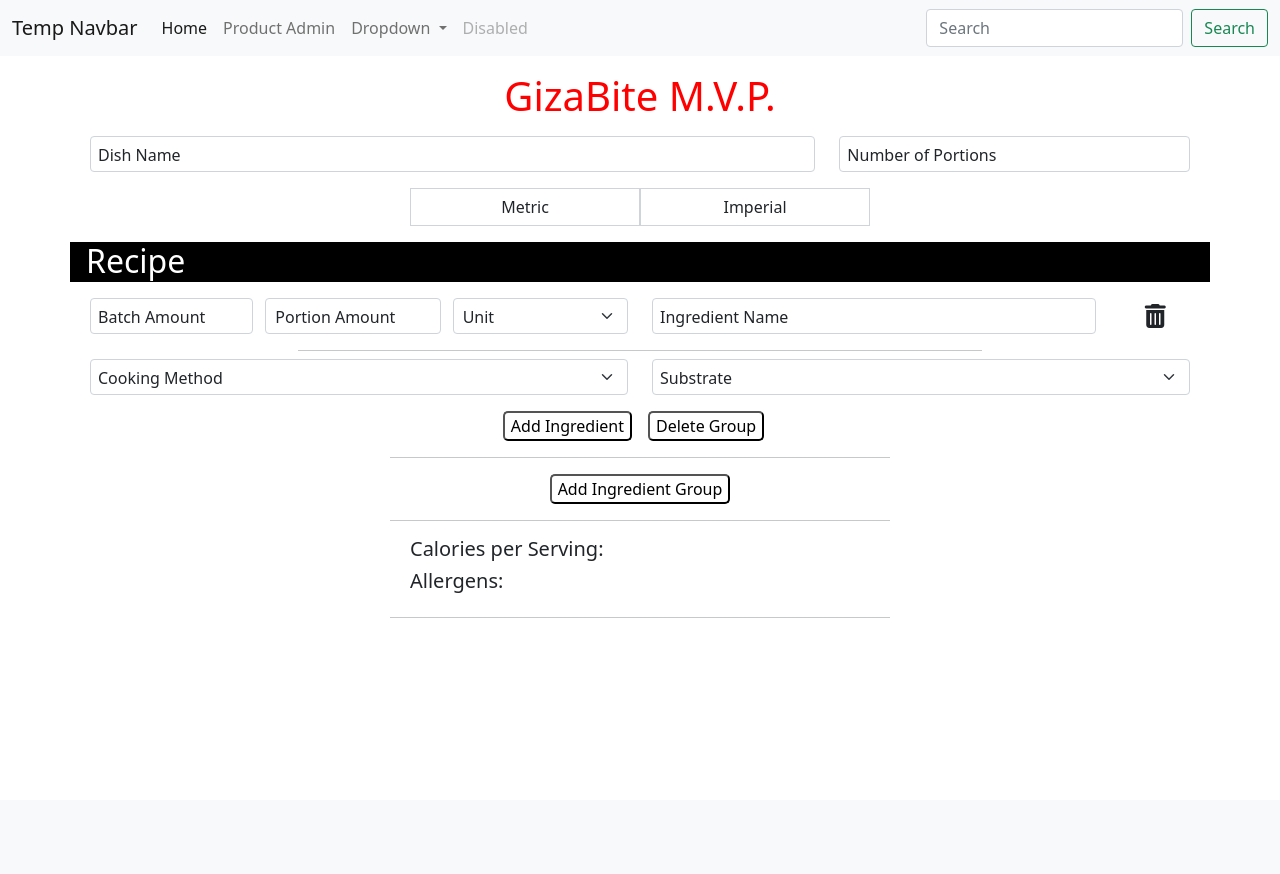
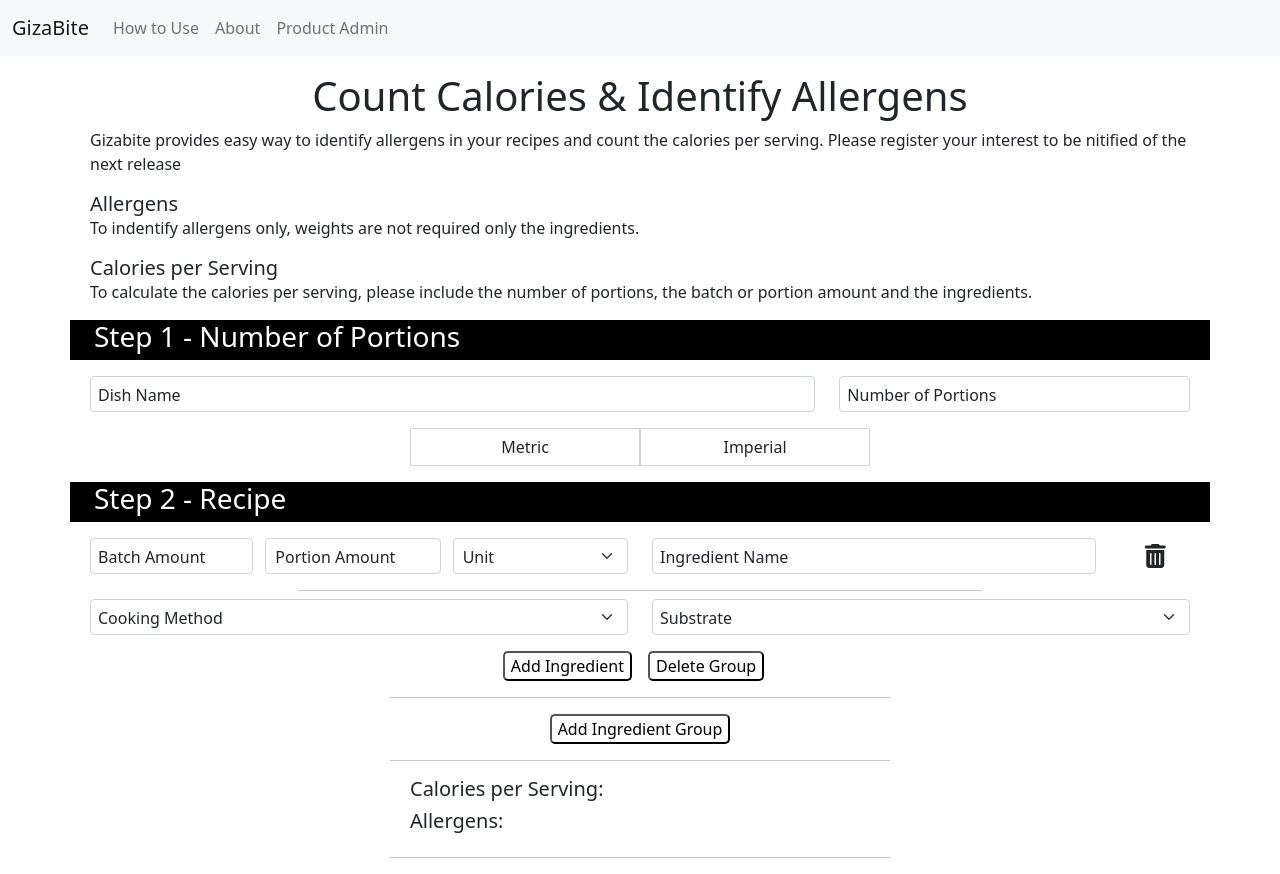
Before and after one commit to CathalDolan/GizaBiteMVP, a Django app: page / in a window 1280 px wide. Before the commit the page ends 618 px from the top, so only its background shows below. Run offline with Django 4.2, Linux system fonts and the light colour scheme.

Commit message:
About Page created and connected to navbar

```diff
--- a/home/static/css/home.css
+++ b/home/static/css/home.css
@@ -8,11 +8,11 @@
     margin-right: auto;
 }
 
+h2 {
+    font-size: 20px;
+}
+
 /*---------------------- Colours - Start ---------------------*/
-
-h1 {
-    color: red;
-}
 
 a {
     color: black;
@@ -115,7 +115,7 @@
     box-shadow: 1px 1px black;
 }
 
-/*--------------- HR STyling Start ---------------*/
+/*--------------- HR Styling Start ---------------*/
 
 .third-hr {
     width: 33.3%;
@@ -183,3 +183,4 @@
     font-size: .7rem;
     text-align: right;
 }
+/*--- Floating Label End ---*/
--- a/home/templates/home/index.html
+++ b/home/templates/home/index.html
@@ -33,8 +33,38 @@
 </ul>
 {% endfor %} -->
     <div class="container mx-auto">
-        <h1 class="heading text-center mt-3">GizaBite M.V.P.</h1>
-
+        <div class="row mx-2">
+            <div class="col-12">
+                <h1 class="heading text-center mt-3">Count Calories & Identify Allergens</h1>
+            </div>
+            <div class="col-12 mb-0">
+                <p class="mb-0">Gizabite provides easy way to identify allergens in your recipes and count the calories per serving.
+                                Please register your interest to be nitified of the next release</p>
+                <!-- <p class="ms-3 mb-0">&#x2022; Add the number of portions</p>
+                <p class="ms-3 mb-0">&#x2022; Add the batch amount or individual portion Size</p>
+                <p class="ms-3 mb-0">&#x2022; Start typing your ingredient and select from the list provided</p> -->
+            </div>
+            <div class="col-12">
+                <h2 class="heading mt-3 mb-0">Allergens</h2>
+            </div>
+            <div class="col-12">
+                <p class="mb-0">
+                    To indentify allergens only, weights are not required only the ingredients.
+                </p>
+            </div>
+            <div class="col-12">
+                <h2 class="heading mt-3 mb-0">Calories per Serving</h2>
+            </div>
+            <div class="col-12">
+                <p class="mb-0">
+                    To calculate the calories per serving, please include the number of portions, the batch or portion amount and the ingredients.
+                </p>
+            </div>
+        </div>
+        <!-- <hr class="half-hr mx-auto"> -->
+        <div class="page_banner mt-3">
+            <h3 class="ms-4 pt-1 pt-sm-0">Step 1 - Number of Portions</h3>
+        </div>
         <!-- Start of Form -->
         <form action="" method="">
             {% csrf_token %}
@@ -68,7 +98,7 @@
                  possible to use them in JS when we need to append and add new ingredient groups -->
             <div>
                 <div class="page_banner mt-3">
-                    <h2 class="ms-3">Recipe</h2>
+                    <h3 class="ms-4 pt-1 pt-sm-0">Step 2 - Recipe</h3>
                 </div>
 
                 <div id="ingredient_group_container">
--- a/home/urls.py
+++ b/home/urls.py
@@ -4,6 +4,7 @@
 
 urlpatterns = [
     path('', views.index, name="home"),
+    path('about.html', views.about, name="about"),
     path('get_products/<q>', views.get_products, name='get_products'),
     path('get_test_products', views.get_test_products, name='get_test_products'),
     path('product_admin', views.product_admin, name='product_admin'),
--- a/home/views.py
+++ b/home/views.py
@@ -16,6 +16,14 @@
         # 'products': products
     }
     return render(request, "home/index.html", context)
+
+
+def about(request):
+    print("ABOUT")
+    context = {
+        # 'products': products
+    }
+    return render(request, "home/about.html", context)
 
 
 def get_products(request, q):
--- a/templates/allauth/base.html
+++ b/templates/allauth/base.html
@@ -39,37 +39,22 @@
     <header>
         <nav class="navbar navbar-expand-lg navbar-light bg-light">
             <div class="container-fluid">
-              <a class="navbar-brand" href="#">Temp Navbar</a>
+              <a class="navbar-brand" href="{% url 'home' %}">GizaBite</a>
               <button class="navbar-toggler" type="button" data-bs-toggle="collapse" data-bs-target="#navbarSupportedContent" aria-controls="navbarSupportedContent" aria-expanded="false" aria-label="Toggle navigation">
                 <span class="navbar-toggler-icon"></span>
               </button>
               <div class="collapse navbar-collapse" id="navbarSupportedContent">
                 <ul class="navbar-nav me-auto mb-2 mb-lg-0">
                   <li class="nav-item">
-                    <a class="nav-link active" aria-current="page" href="{% url 'home' %}">Home</a>
+                    <a class="nav-link" href="#">How to Use</a>
+                  </li>
+                  <li class="nav-item">
+                    <a class="nav-link" href="{% url 'about' %}">About</a>
                   </li>
                   <li class="nav-item">
                     <a class="nav-link" href="{% url 'product_admin' %}">Product Admin</a>
                   </li>
-                  <li class="nav-item dropdown">
-                    <a class="nav-link dropdown-toggle" href="#" id="navbarDropdown" role="button" data-bs-toggle="dropdown" aria-expanded="false">
-                      Dropdown
-                    </a>
-                    <ul class="dropdown-menu" aria-labelledby="navbarDropdown">
-                      <li><a class="dropdown-item" href="#">Action</a></li>
-                      <li><a class="dropdown-item" href="#">Another action</a></li>
-                      <li><hr class="dropdown-divider"></li>
-                      <li><a class="dropdown-item" href="#">Something else here</a></li>
-                    </ul>
-                  </li>
-                  <li class="nav-item">
-                    <a class="nav-link disabled" href="#" tabindex="-1" aria-disabled="true">Disabled</a>
-                  </li>
                 </ul>
-                <form class="d-flex">
-                  <input class="form-control me-2" type="search" placeholder="Search" aria-label="Search">
-                  <button class="btn btn-outline-success" type="submit">Search</button>
-                </form>
               </div>
             </div>
           </nav>
```
Also changed, not shown: home/templates/home/about.html (added, +102 -0 lines).
